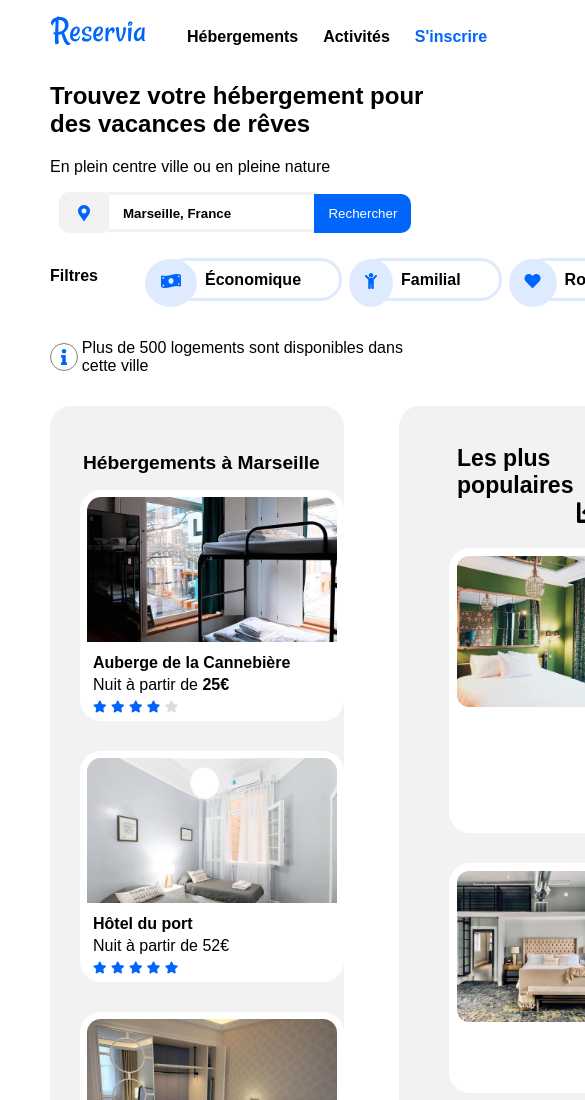
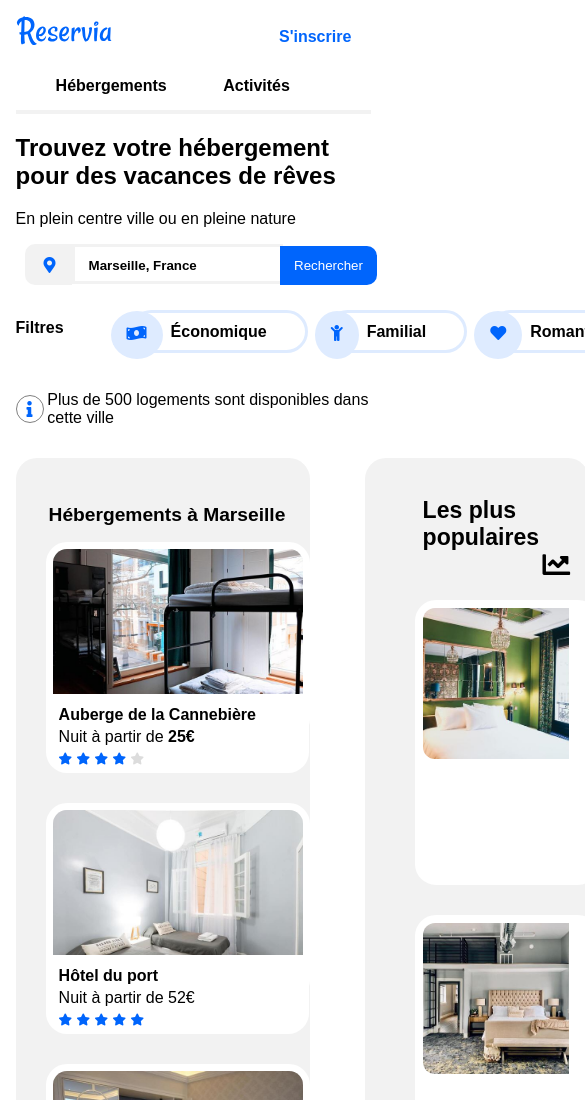
Before and after one commit to Zenoren/YounousMohamed_2_22032021, a plain HTML site: page index.html in a window 390 px wide. Shown: the top 1100 px of the page, 585 px wide, since content can reach past the window. Drawn offline with Linux system fonts and the light colour scheme; a web font is replaced by a local one.

Commit message:
working on media query

```diff
--- a/styles.css
+++ b/styles.css
@@ -12,22 +12,21 @@
 }
 html
 {
-width: 100%;
+    width: 100%;
 }
 
 body
 {
     font-family: 'Raleway', arial, sans-serif;
-    width: 97%;
-    margin-left: 50px;
+    margin-left: 4%;
+    margin-right: 1%;
 }
 
 header
 {
-    list-style-type: none;
     display: flex;
     justify-content: space-between;
-    margin-right: 50px;
+    margin-right: 4%;
 }
 
     /* Navigation */
@@ -180,7 +179,7 @@ section a
 
 #article1
 {
-    width: 105%;
+    width: 112%;
     height: 30%;
     background-color:#F2F2F2;
     border-width: 7px;
@@ -320,7 +319,7 @@ margin-bottom: 55px;
 .img-high
 
 {
-    width: 22vw;
+    width: 21vw;
     height: 54vh;
 }
 
@@ -386,7 +385,7 @@ margin-bottom: 55px;
 footer
 {
     background-color: #F2F2F2;
-    margin-left: -50px;
+    margin-left: -4%;
 }
 
 footer ul
@@ -403,3 +402,52 @@ footer a
     text-decoration: none;
     color: black;
 }
+
+/* @media screen and (max-width: 1280px)
+{
+
+} */
+
+@media all and (max-width: 1024px)
+{
+body
+{
+    width: auto;
+}
+header
+{
+    display: block;
+    position: relative;
+}
+
+nav ul
+{
+    width: auto;
+    display: flex;
+    justify-content: space-between;
+    border-bottom: 4px solid #f2f2f2;
+    padding-bottom: 15px;
+}
+
+nav a:hover
+{
+    border-bottom: 0;
+}
+
+#blueref
+{
+right: 20px;
+position: absolute;
+top: 20px;
+}
+
+/* #filtreslist ul
+{
+    display: flex;
+    text-align: center;
+    flex-wrap: wrap;
+    column-gap: 14vw;
+    row-gap: 5vw;
+
+} */
+}
```
Also changed, not shown: Desktop1.png (added), iPhone8.png (added).
